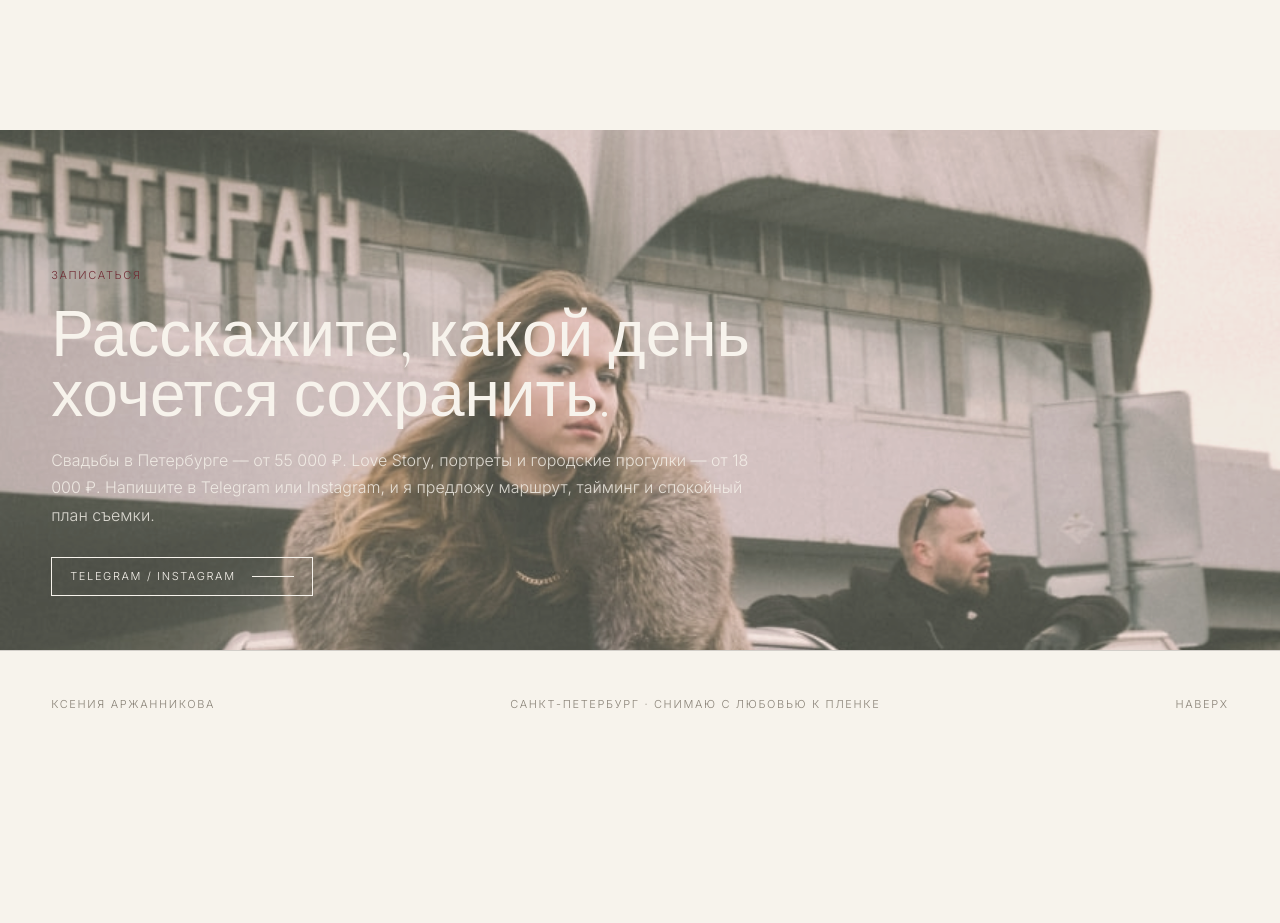
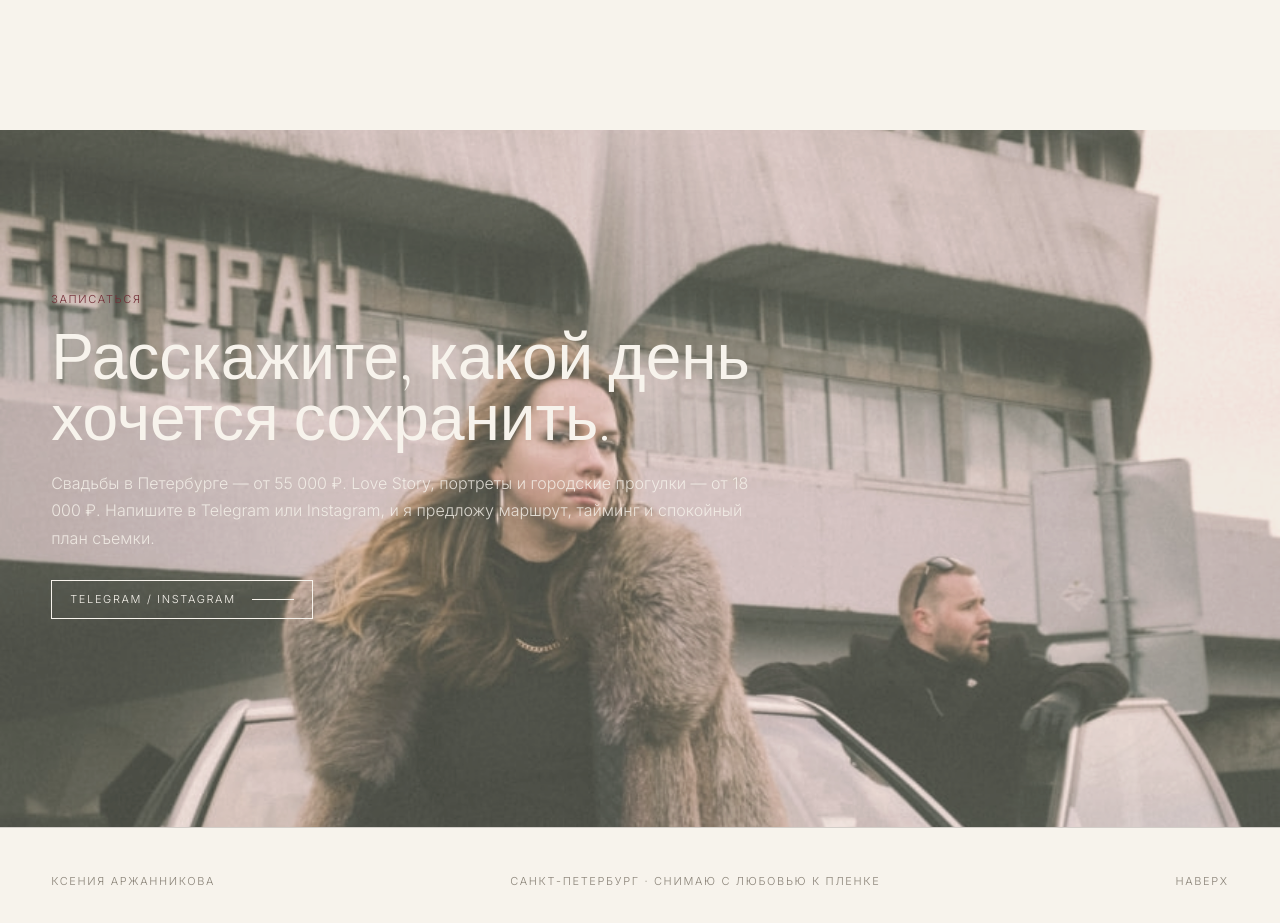
Before and after one commit to art-crazy/photo-kak-kino, a Next.js app: page / in a window 1280 px wide. Shown: the part 1900-2823 px from the top of the page. Before the commit the page ends 2658 px from the top, so only its background shows below. Built offline with nearby package versions, Linux system fonts and the light colour scheme.

Commit message:
Fix contact section background sizing

```diff
--- a/src/widgets/home/contact-section/ContactSection.module.css
+++ b/src/widgets/home/contact-section/ContactSection.module.css
@@ -4,6 +4,7 @@
   min-height: 520px;
   overflow: hidden;
   align-items: end;
+  padding: clamp(92px, 12vw, 160px) 0;
 }
 
 .background {
```
